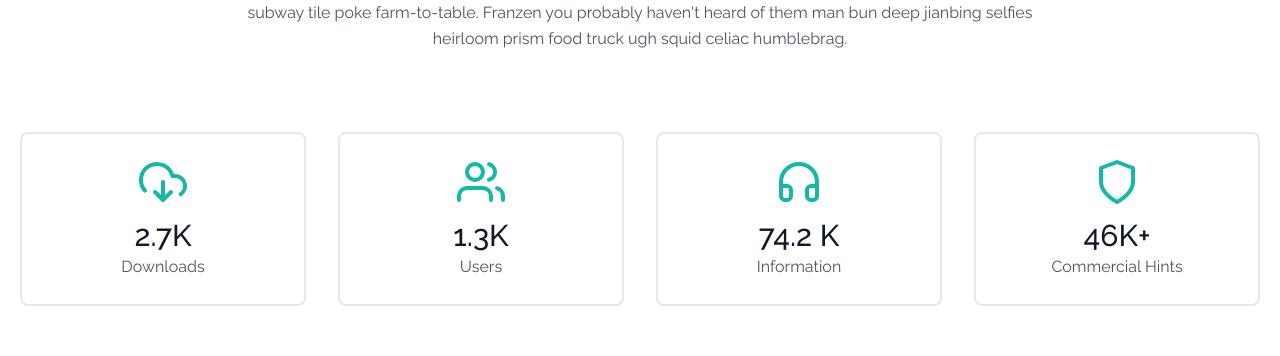
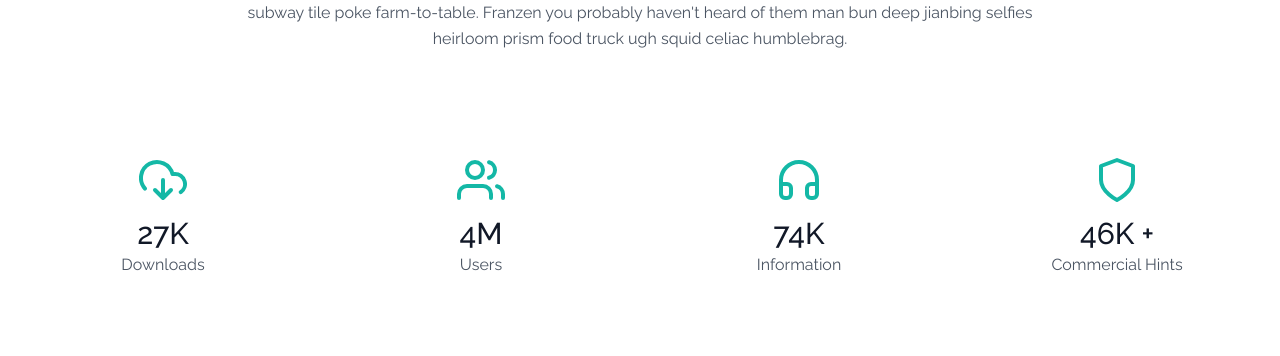
Before and after one commit to khanshorif331/neighbour-home, a React (Create React App) app: page / in a window 1280 px wide. Shown: the part 2420-2776 px from the top of the page. Built offline with nearby package versions, Linux system fonts and the light colour scheme; no server answers; a web font is replaced by a local one.

Commit message:
add react counter

```diff
--- a/package.json
+++ b/package.json
@@ -9,6 +9,7 @@
     "axios": "^0.27.2",
     "firebase": "^9.9.0",
     "react": "^18.2.0",
+    "react-countup": "^6.3.0",
     "react-dom": "^18.2.0",
     "react-fast-marquee": "^1.3.2",
     "react-firebase-hooks": "^5.0.3",
--- a/src/Pages/Homepage/Statistics/Statistics.js
+++ b/src/Pages/Homepage/Statistics/Statistics.js
@@ -1,4 +1,5 @@
 import React from 'react';
+import CountUp from 'react-countup';
 
 const Statistics = () => {
   return (
@@ -8,44 +9,48 @@ const Statistics = () => {
           <h1 class="sm:text-3xl text-2xl font-medium title-font mb-4 text-gray-900">Master Cleanse Reliac Heirloom</h1>
           <p class="lg:w-2/3 mx-auto leading-relaxed text-base"> subway tile poke farm-to-table. Franzen you probably haven't heard of them man bun deep jianbing selfies heirloom prism food truck ugh squid celiac humblebrag.</p>
         </div>
+        {/* download statistics */}
         <div class="flex flex-wrap -m-4 text-center">
           <div class="p-4 md:w-1/4 sm:w-1/2 w-full">
-        <div class="border-2 border-gray-200 px-4 py-6 rounded-lg">
+            <div class=" px-4 py-6 rounded-lg">
               <svg fill="none" stroke="currentColor" stroke-linecap="round" stroke-linejoin="round" stroke-width="2" class="text-teal-500 w-12 h-12 mb-3 inline-block" viewBox="0 0 24 24">
                 <path d="M8 17l4 4 4-4m-4-5v9"></path>
                 <path d="M20.88 18.09A5 5 0 0018 9h-1.26A8 8 0 103 16.29"></path>
               </svg>
-          <h2 class="title-font font-medium text-3xl text-gray-900">2.7K</h2>
+              <h2 class="title-font font-medium text-3xl text-gray-900"><CountUp start={1} end={27.2} duration={5} />K</h2>
               <p class="leading-relaxed">Downloads</p>
             </div>
           </div>
+          {/* user statistics */}
           <div class="p-4 md:w-1/4 sm:w-1/2 w-full">
-        <div class="border-2 border-gray-200 px-4 py-6 rounded-lg">
+            <div class="px-4 py-6 rounded-lg">
               <svg fill="none" stroke="currentColor" stroke-linecap="round" stroke-linejoin="round" stroke-width="2" class="text-teal-500 w-12 h-12 mb-3 inline-block" viewBox="0 0 24 24">
                 <path d="M17 21v-2a4 4 0 00-4-4H5a4 4 0 00-4 4v2"></path>
                 <circle cx="9" cy="7" r="4"></circle>
                 <path d="M23 21v-2a4 4 0 00-3-3.87m-4-12a4 4 0 010 7.75"></path>
               </svg>
-          <h2 class="title-font font-medium text-3xl text-gray-900">1.3K</h2>
+              <h2 class="title-font font-medium text-3xl text-gray-900"><CountUp start={1} end={4} duration={5} />M</h2>
               <p class="leading-relaxed">Users</p>
             </div>
           </div>
+          {/* information statistics */}
           <div class="p-4 md:w-1/4 sm:w-1/2 w-full">
-        <div class="border-2 border-gray-200 px-4 py-6 rounded-lg">
+            <div class=" px-4 py-6 rounded-lg">
               <svg fill="none" stroke="currentColor" stroke-linecap="round" stroke-linejoin="round" stroke-width="2" class="text-teal-500 w-12 h-12 mb-3 inline-block" viewBox="0 0 24 24">
                 <path d="M3 18v-6a9 9 0 0118 0v6"></path>
                 <path d="M21 19a2 2 0 01-2 2h-1a2 2 0 01-2-2v-3a2 2 0 012-2h3zM3 19a2 2 0 002 2h1a2 2 0 002-2v-3a2 2 0 00-2-2H3z"></path>
               </svg>
-          <h2 class="title-font font-medium text-3xl text-gray-900">74.2 K</h2>
+              <h2 class="title-font font-medium text-3xl text-gray-900"><CountUp start={1} end={74} duration={4} />K</h2>
               <p class="leading-relaxed">Information</p>
             </div>
           </div>
+          {/* help statistics */}
           <div class="p-4 md:w-1/4 sm:w-1/2 w-full">
-        <div class="border-2 border-gray-200 px-4 py-6 rounded-lg">
+            <div class="  px-4 py-6 rounded-lg">
               <svg fill="none" stroke="currentColor" stroke-linecap="round" stroke-linejoin="round" stroke-width="2" class="text-teal-500 w-12 h-12 mb-3 inline-block" viewBox="0 0 24 24">
                 <path d="M12 22s8-4 8-10V5l-8-3-8 3v7c0 6 8 10 8 10z"></path>
               </svg>
-          <h2 class="title-font font-medium text-3xl text-gray-900">46K+</h2>
+              <h2 class="title-font font-medium text-3xl text-gray-900"><CountUp start={1} end={46} duration={5} />K +</h2>
               <p class="leading-relaxed">Commercial Hints</p>
             </div>
           </div>
```
Also changed, not shown: 1 other file (tests, documents, lock files or other folders). Lines whose indentation alone changed are shown as unchanged.
